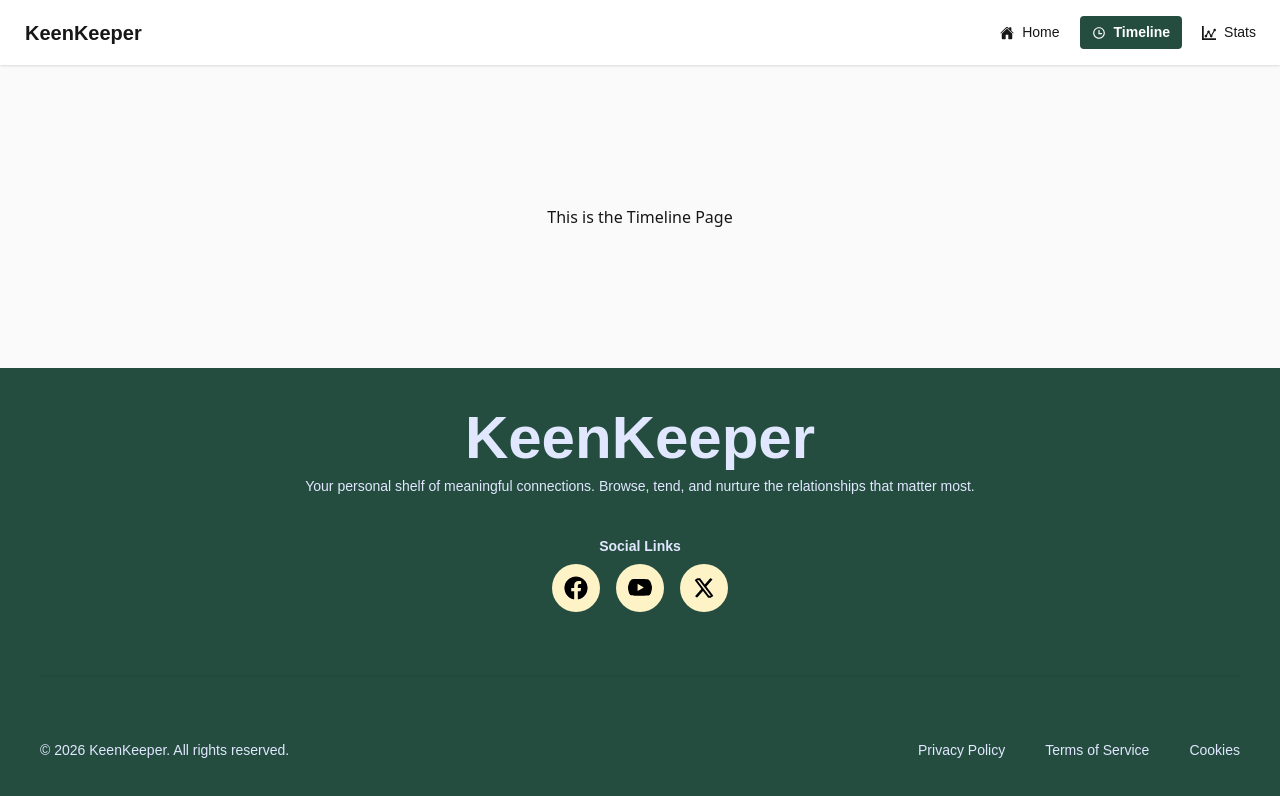
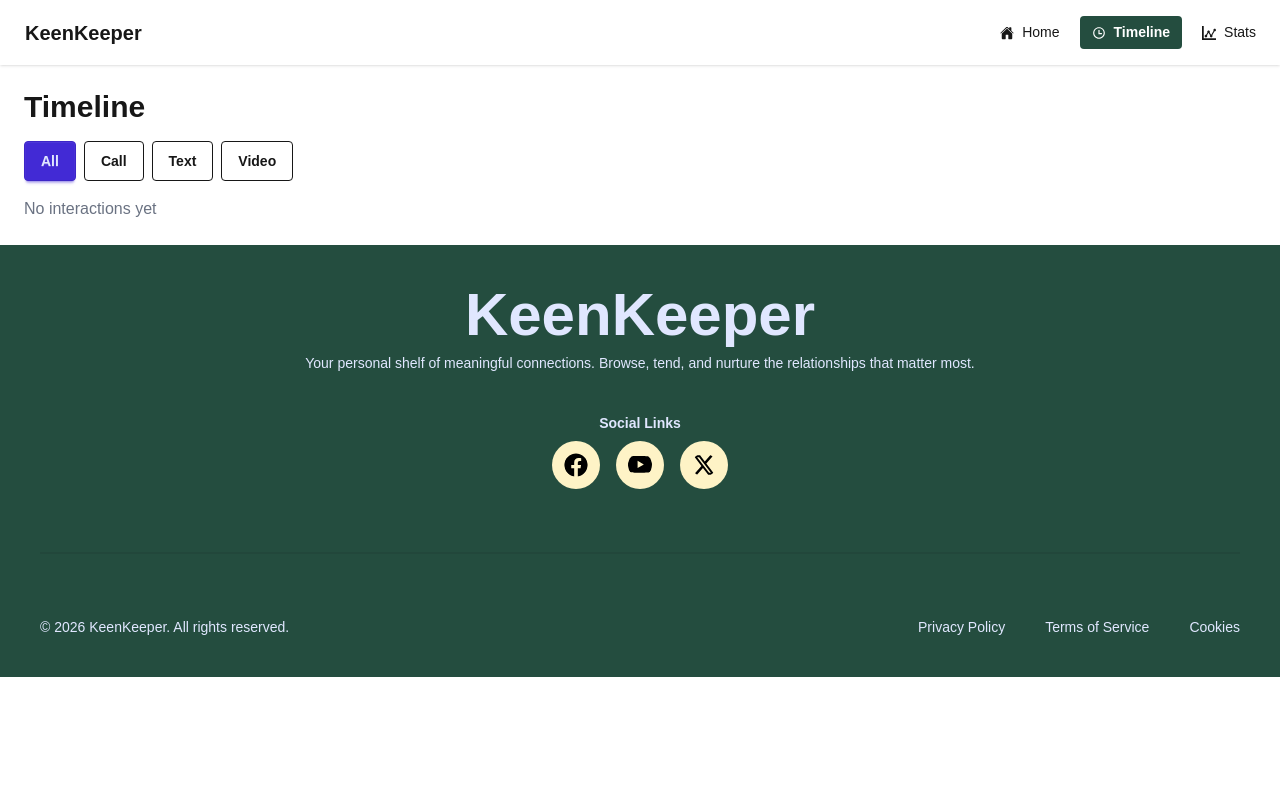
Before and after one commit to webaray/b-13-assingment-7, a Next.js app: page /Timeline in a window 1280 px wide. Shown: the top 796 px of the page. Built offline with nearby package versions, Linux system fonts and the light colour scheme.

Commit message:
Action button and timeline page

```diff
--- a/package.json
+++ b/package.json
@@ -12,6 +12,7 @@
     "next": "^16.2.3",
     "react": "^19.2.4",
     "react-dom": "^19.2.4",
+    "react-hot-toast": "^2.6.0",
     "react-icons": "^5.6.0"
   },
   "devDependencies": {
--- a/src/app/Timeline/page.jsx
+++ b/src/app/Timeline/page.jsx
@@ -1,17 +1,72 @@
-import React from 'react';
+"use client";
+import { useEffect, useState } from "react";
+import { FaPhone, FaSms, FaVideo } from "react-icons/fa";
 
+const Timeline = () => {
+  const [timeline, setTimeline] = useState([]);
+  const [filter, setFilter] = useState("All");
 
-export const metadata = {
-  title: "B13-Timeline | Next Application",
-  description: "This application made by going through assingment",
+  useEffect(() => {
+    const data = JSON.parse(localStorage.getItem("timeline")) || [];
+    setTimeline(data);
+  }, []);
+
+  // 👉 Filter logic
+  const filteredData =
+    filter === "All"
+      ? timeline
+      : timeline.filter((item) => item.type === filter);
+
+  // 👉 Icon based on type
+  const getIcon = (type) => {
+    if (type === "Call") return <FaPhone />;
+    if (type === "Text") return <FaSms />;
+    if (type === "Video") return <FaVideo />;
+  };
+
+  return (
+    <div className="container mx-auto p-6">
+      <h1 className="text-3xl font-bold mb-4">Timeline</h1>
+
+      {/* FILTER BUTTONS */}
+      <div className="flex gap-2 mb-4">
+        {["All", "Call", "Text", "Video"].map((f) => (
+          <button
+            key={f}
+            onClick={() => setFilter(f)}
+            className={`btn ${
+              filter === f ? "btn-primary" : "btn-outline"
+            }`}
+          >
+            {f}
+          </button>
+        ))}
+      </div>
+
+      {/* TIMELINE LIST */}
+      <div className="space-y-4">
+        {filteredData.length === 0 && (
+          <p className="text-gray-500">No interactions yet</p>
+        )}
+
+        {filteredData.map((item) => (
+          <div
+            key={item.id}
+            className="card shadow p-4 flex items-center gap-4"
+          >
+            <div className="text-xl">{getIcon(item.type)}</div>
+
+            <div>
+              <h2 className="font-bold">{item.title}</h2>
+              <p className="text-sm text-gray-500">
+                {new Date(item.date).toLocaleDateString()}
+              </p>
+            </div>
+          </div>
+        ))}
+      </div>
+    </div>
+  );
 };
 
-const TimelinePage = () => {
-    return (
-        <div className="flex flex-col flex-1 items-center justify-center bg-zinc-50 font-sans dark:bg-black">
-            <h2>This is the Timeline Page</h2>
-        </div>
-    );
-};
-
-export default TimelinePage;
+export default Timeline;
--- a/src/app/friend/[id]/page.jsx
+++ b/src/app/friend/[id]/page.jsx
@@ -1,3 +1,4 @@
+import ActionButtons from "@/components/ActionButtons";
 import Image from "next/image";
 
 const FriendDetailsPage = async ({ params }) => {
@@ -5,6 +6,8 @@ const FriendDetailsPage = async ({ params }) => {
   const res = await fetch("http://localhost:3000/friend.json");
   const data = await res.json();
   const friend = data?.find((f) => Number(f.id) === Number(id));
+
+  console.log(friend);
 
   // ✅ SAFE GUARD — return early if friend not found
   if (!friend) {
@@ -114,11 +117,13 @@ const FriendDetailsPage = async ({ params }) => {
           <div className="card bg-base-100 shadow-md p-6">
             <h3 className="font-semibold text-lg mb-4">Quick Check-In</h3>
 
-            <div className="grid grid-cols-3 gap-4">
+            <ActionButtons friend={friend} />
+
+            {/* <div className="grid grid-cols-3 gap-4">
               <button className="btn flex flex-col h-20">📞 Call</button>
               <button className="btn flex flex-col h-20">💬 Text</button>
               <button className="btn flex flex-col h-20">🎥 Video</button>
-            </div>
+            </div> */}
           </div>
 
         </div>
--- a/src/app/layout.js
+++ b/src/app/layout.js
@@ -2,6 +2,7 @@ import { Geist, Geist_Mono } from "next/font/google";
 import "./globals.css";
 import Navbar from "@/components/Navbar";
 import Footer from "@/components/Footer";
+import { Toaster } from "react-hot-toast";
 
 const geistSans = Geist({
   variable: "--font-geist-sans",
@@ -27,6 +28,7 @@ export default function RootLayout({ children }) {
       <body className="min-h-full flex flex-col">
         <Navbar />
         {children}
+        <Toaster position="top-right" />
         <Footer/>
       </body>
     </html>
--- /dev/null
+++ b/src/components/ActionButtons.jsx
@@ -0,0 +1,45 @@
+"use client";
+
+import { useRouter } from "next/navigation";
+import toast from "react-hot-toast";
+
+const ActionButtons = ({ friend }) => {
+  const router = useRouter();
+
+  const handleAction = (type) => {
+    const newActivity = {
+      id: Date.now(),
+      friendId: friend.id,
+      name: friend.name,
+      type,
+      time: new Date().toISOString(),
+    };
+
+    const existing = JSON.parse(localStorage.getItem("timeline")) || [];
+    const updated = [newActivity, ...existing];
+
+    localStorage.setItem("timeline", JSON.stringify(updated));
+
+    toast.success(`${type} added to timeline`);
+
+    router.push("/timeline");
+  };
+
+  return (
+    <div className="flex gap-3 mt-4">
+      <button onClick={() => handleAction("call")} className="btn btn-primary">
+        Call
+      </button>
+
+      <button onClick={() => handleAction("text")} className="btn btn-secondary">
+        Text
+      </button>
+
+      <button onClick={() => handleAction("video")} className="btn btn-accent">
+        Video
+      </button>
+    </div>
+  );
+};
+
+export default ActionButtons;
```
Also changed, not shown: 1 other file (tests, documents, lock files or other folders).
